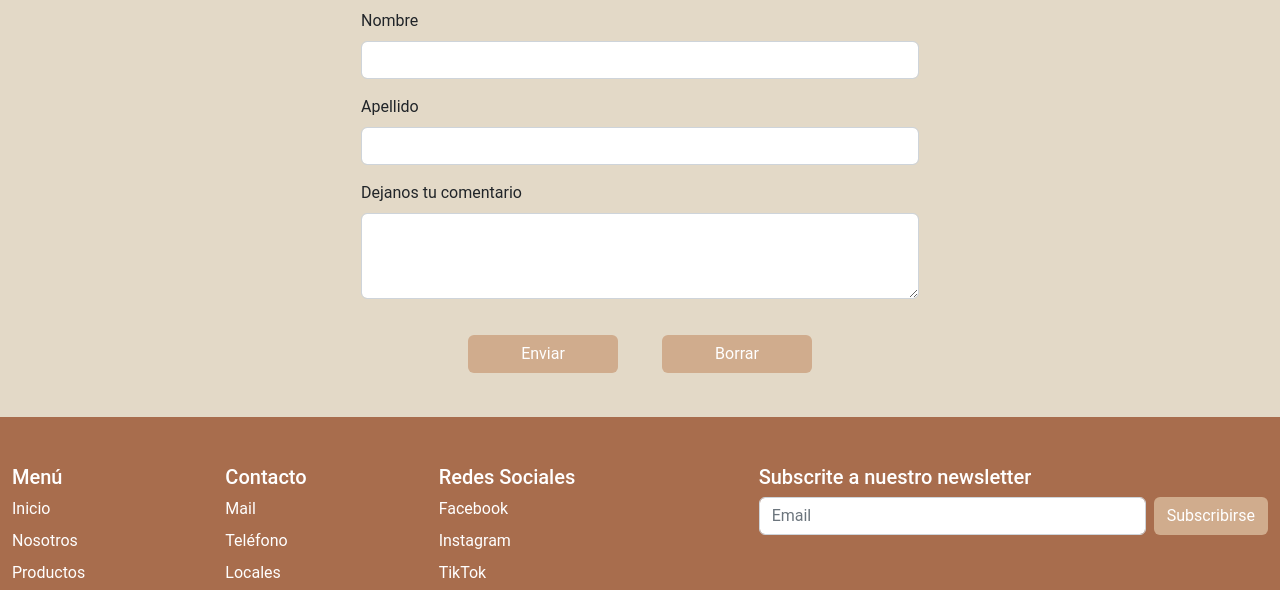
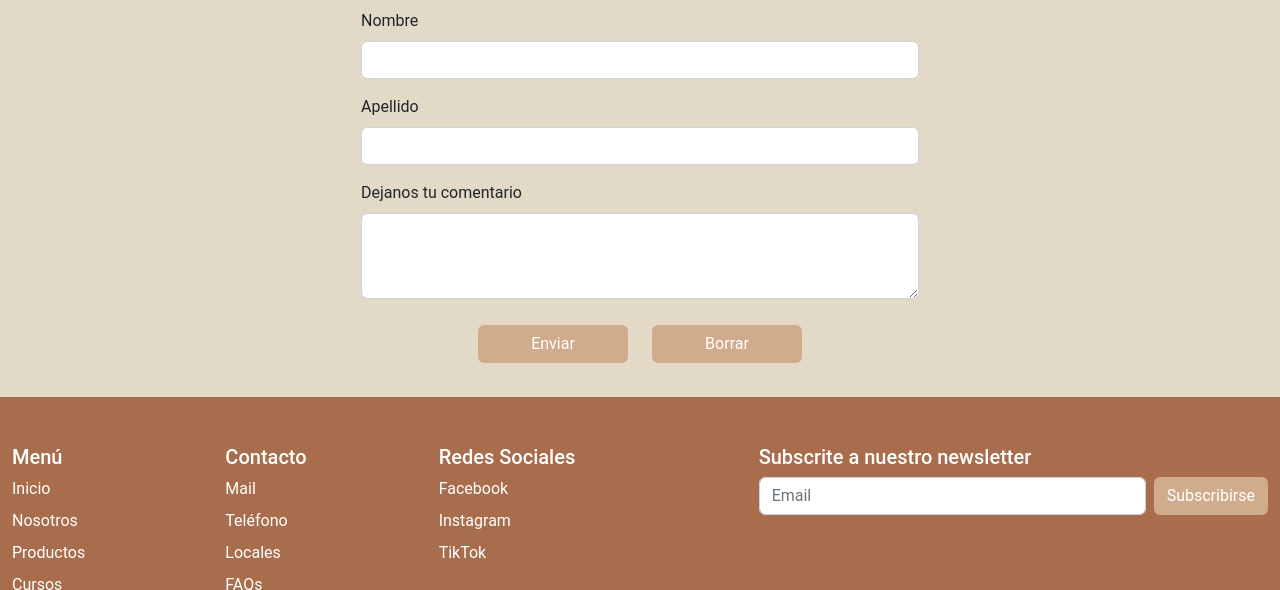
Before and after one commit to carocolello/EntregaFinalColello, a website: page pages/contacto.html in a window 1280 px wide. Shown: the part 214-804 px from the top of the page. Drawn offline with nearby package versions, Linux system fonts and the light colour scheme.

Commit message:
Octavo commit

```diff
--- a/scss/_contactoMain.scss
+++ b/scss/_contactoMain.scss
@@ -1,4 +1,4 @@
 .botonPequeno {
     width: 150px;
-    margin: 20px;
+    margin: 10px;
 }
```
Also changed, not shown: css/style.css.
